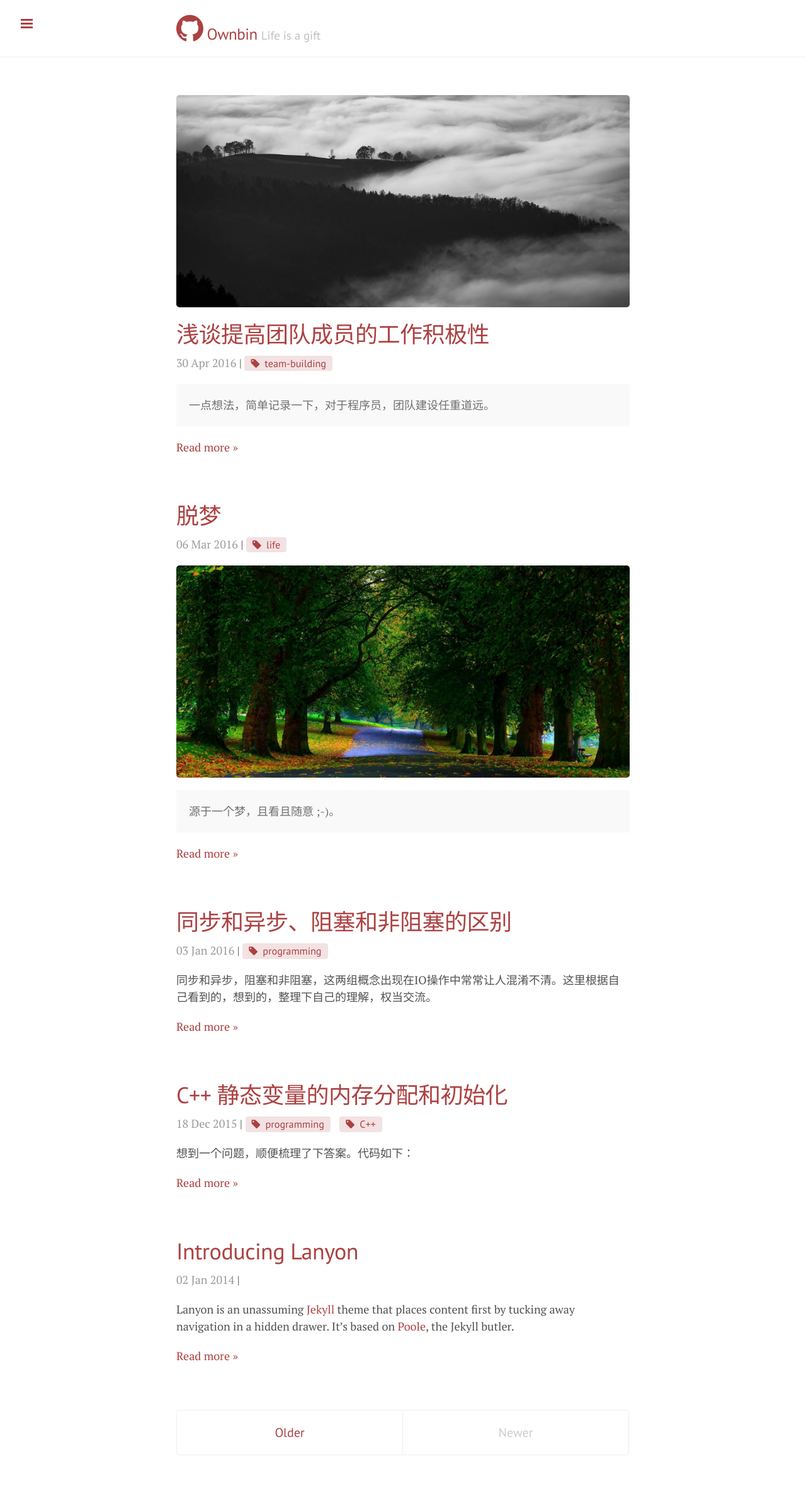
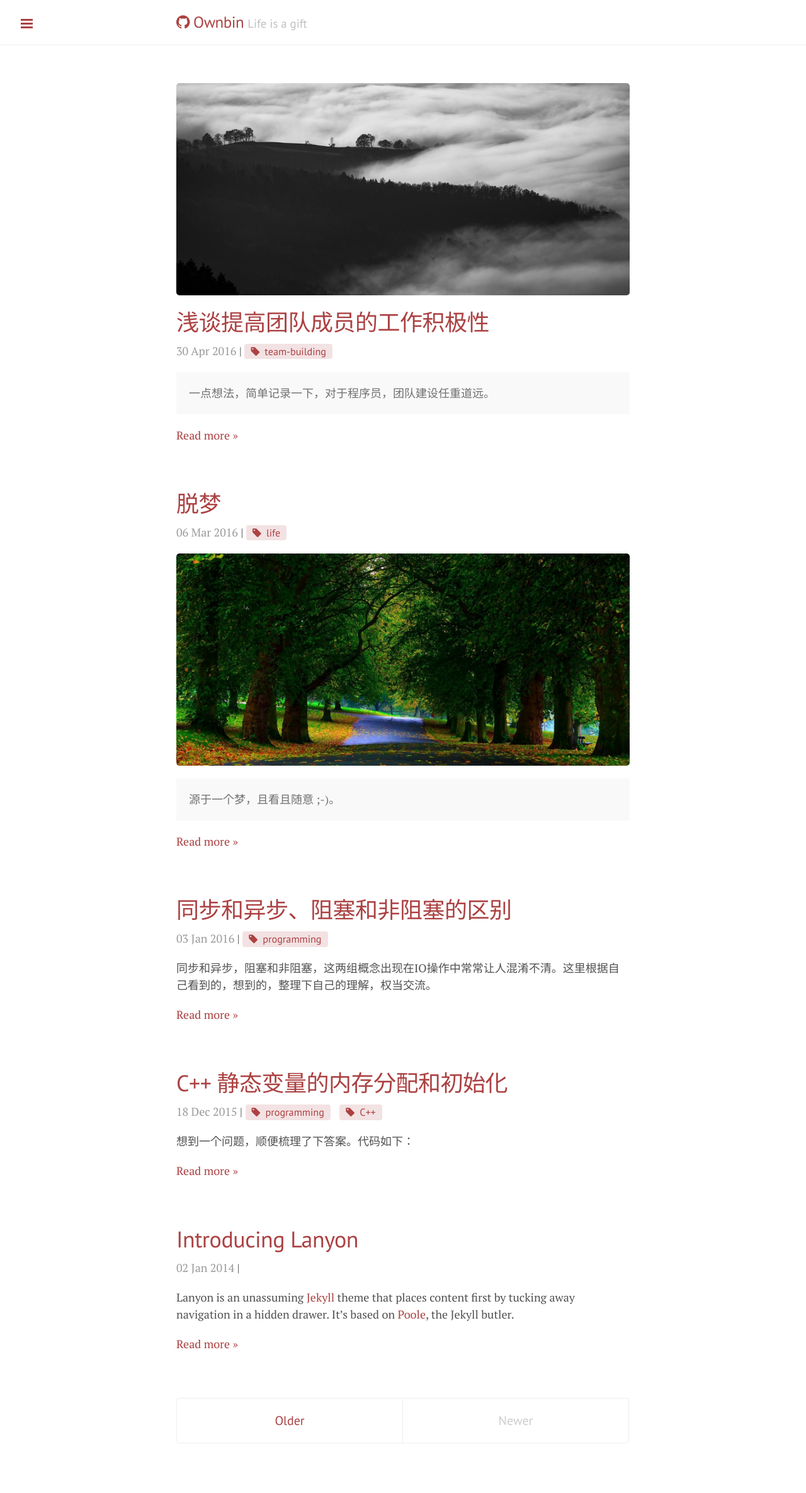
Before and after one commit to ownbin/ownbin.github.io, a Jekyll site: the page built from index.html, in a window 1280 px wide. Shown: the whole page at 63% size. Built offline with Jekyll 4.4.1, drawn with Linux system fonts in a browser that asks for light colours; nearby versions of some CDN libraries; the list of posts is cut into pages by our own code; comment, search, counter and statistics services are not loaded.

Commit message:
change logo imege size

```diff
--- a/_layouts/default.html
+++ b/_layouts/default.html
@@ -18,7 +18,7 @@
               <img class="header-logo" src="{{ site.logourl }}" alt="{{ site.title }}" />
             </a>
             -->
-            <a href="/" title="Home"><i class="fa fa-github fa-2x" aria-hidden="true"></i> {{ site.title }}</a>
+            <a href="/" title="Home"><i class="fa fa-github fa-1g" aria-hidden="true"></i> {{ site.title }}</a>
             <small>{{ site.tagline }}</small>
           </h3>
         </div>
```
